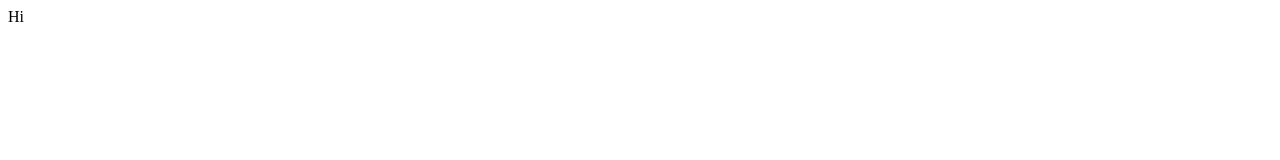
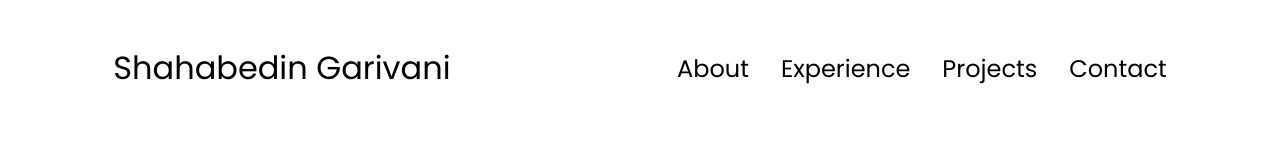
Before and after one commit to ShahabGerivani/portfolio-site, a plain HTML site: page index.html in a window 1280 px wide. Drawn offline with Linux system fonts and the light colour scheme.

Commit message:
feat: implement desktop navbar

```diff
--- a/index.html
+++ b/index.html
@@ -1,15 +1,24 @@
 <!DOCTYPE html>
 <html lang="en">
-<head>
-    <meta charset="UTF-8">
-    <meta name="viewport" content="width=device-width, initial-scale=1.0">
+  <head>
+    <meta charset="UTF-8" />
+    <meta name="viewport" content="width=device-width, initial-scale=1.0" />
     <title>Shahab's Portfolio</title>
-    <link rel="stylesheet" href="style.css">
-    <link rel="stylesheet" href="mediaqueries.css">
-</head>
-<body>
-    Hi
-
+    <link rel="stylesheet" href="style.css" />
+    <link rel="stylesheet" href="mediaqueries.css" />
+  </head>
+  <body>
+    <nav id="desktop-nav">
+      <div class="logo">Shahabedin Garivani</div>
+      <div>
+        <ul class="nav-links">
+          <li><a href="#about">About</a></li>
+          <li><a href="#experience">Experience</a></li>
+          <li><a href="#Projects">Projects</a></li>
+          <li><a href="#contact">Contact</a></li>
+        </ul>
+      </div>
+    </nav>
     <script src="script.js"></script>
-</body>
+  </body>
 </html>
--- a/style.css
+++ b/style.css
@@ -0,0 +1,67 @@
+/* GENERAL */
+
+@import url("https://fonts.googleapis.com/css2?family=Poppins:wght@300;400;500;600&display=swap");
+
+* {
+  margin: 0;
+  padding: 0;
+}
+
+body {
+  font-family: "Poppins", sans-serif;
+}
+
+html {
+  scroll-behavior: smooth;
+}
+
+p {
+  color: rgb(85, 85, 85);
+}
+
+/* TRANSITION */
+
+a,
+.btn {
+  transition: all 300ms ease;
+}
+
+/* DESKTOP NAV */
+
+nav,
+.nav-links {
+  display: flex;
+}
+
+nav {
+  justify-content: space-around;
+  align-items: center;
+  height: 17vh;
+}
+
+.nav-links {
+  gap: 2rem;
+  list-style: none;
+  font-size: 1.5rem;
+}
+
+a {
+  color: black;
+  text-decoration: none;
+  text-decoration-color: white;
+}
+
+a:hover {
+  color: grey;
+  text-decoration: underline;
+  text-underline-offset: 1rem;
+  text-decoration-color: rgb(181, 181, 181);
+}
+
+.logo {
+  font-size: 2rem;
+}
+
+.logo:hover {
+  cursor: default;
+}
```
